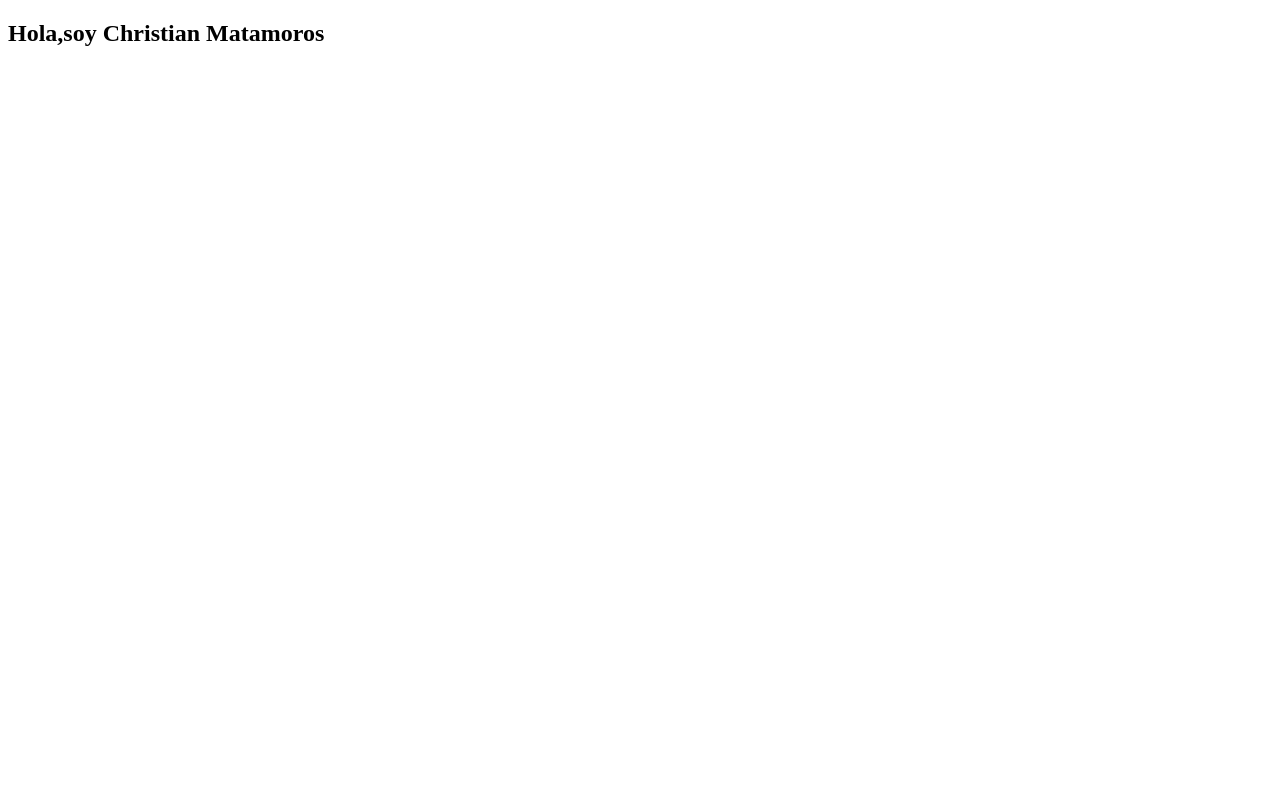
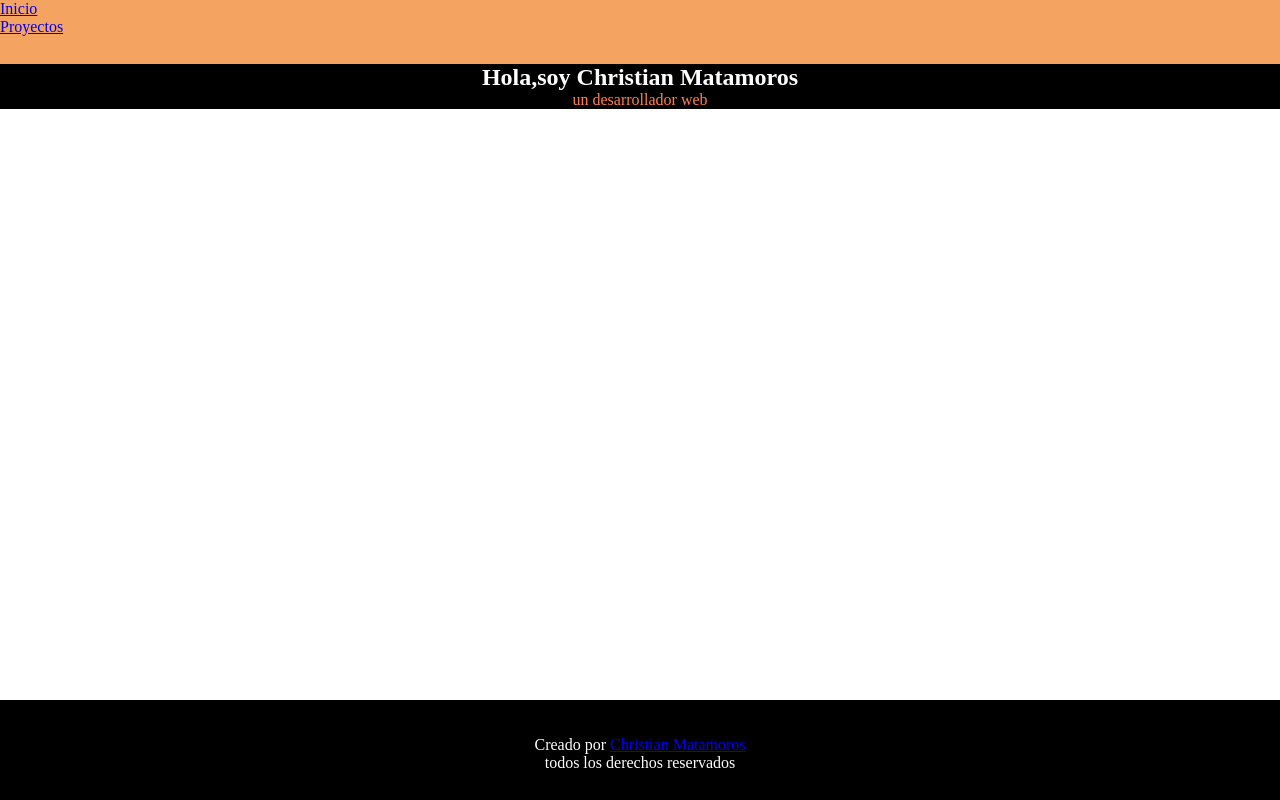
Before and after one commit to Matamoros98/PortafolioWeb, a plain HTML site: page index.html in a window 1280 px wide. Drawn offline with Linux system fonts and the light colour scheme.

Commit message:
primeros cambios

```diff
--- /dev/null
+++ b/css/style.css
@@ -0,0 +1,40 @@
+*{
+    margin: 0;
+    padding: 0;
+}
+
+.nav
+{
+    width:100% ;
+    height: 4rem;
+    background-color: sandybrown;
+}
+.nav a
+{
+
+}
+.welcome-section {
+/*position: ;*/
+  width: 100%;
+  height: 100%;
+  text-align: center;
+  background-color: black;
+}
+h1 {
+    color: white;
+}
+.welcome-section p
+{
+    color: coral;
+}
+footer
+{
+    position: absolute;
+    bottom: 0;
+    width: 100%;
+    height: 100px;
+    color: white;
+    text-align: center;
+    text-decoration: none;
+    background-color: black;
+}
--- a/index.html
+++ b/index.html
@@ -1,16 +1,34 @@
 <!DOCTYPE html>
 <html lang="en">
-<head>
-    <meta charset="UTF-8">
-    <meta name="viewport" content="width=device-width, initial-scale=1.0">
+  <head>
+    <meta charset="UTF-8" />
+    <meta name="viewport" content="width=device-width, initial-scale=1.0" />
+    <link rel="preconnect" href="https://fonts.gstatic.com" />
+    <link
+      href="https://fonts.googleapis.com/css2?family=Montserrat&display=swap"
+      rel="stylesheet"
+    />
+    <link rel="stylesheet" href="css/style.css" />
     <title>Portafolio Web</title>
-</head>
-<body>
-    <header></header>
-    <section id="welcome-section">
-        <h1>Hola,soy Christian Matamoros</h1>
-        <p></p>
+  </head>
+  <body>
+    <nav id="navbar" class="nav">
+      <ul>
+        <li><a href="#welcome-section">Inicio</a></li>
+        <li><a href="#projects">Proyectos</a></li>
+      </ul>
+    </nav>
+    <section id="welcome-section" class="welcome-section">
+      <h1>Hola,soy Christian Matamoros</h1>
+      <p>un desarrollador web</p>
     </section>
-    <footer></footer>
-</body>
+    <section id="projects"></section>
+    <footer>
+        <br><br>
+        <p>Creado por <a href="https://github.com/Matamoros98">Christian Matamoros</a></p>
+        <p>todos los derechos reservados</p>
+        <br>
+    </footer>
+    <script src="https://cdn.freecodecamp.org/testable-projects-fcc/v1/bundle.js"></script>
+  </body>
 </html>
```
